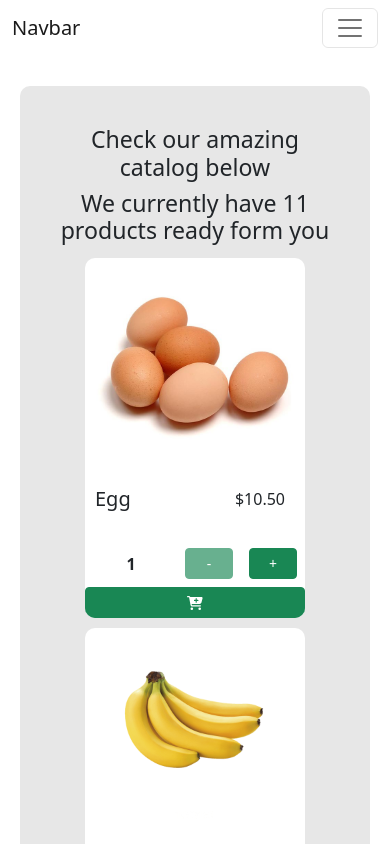
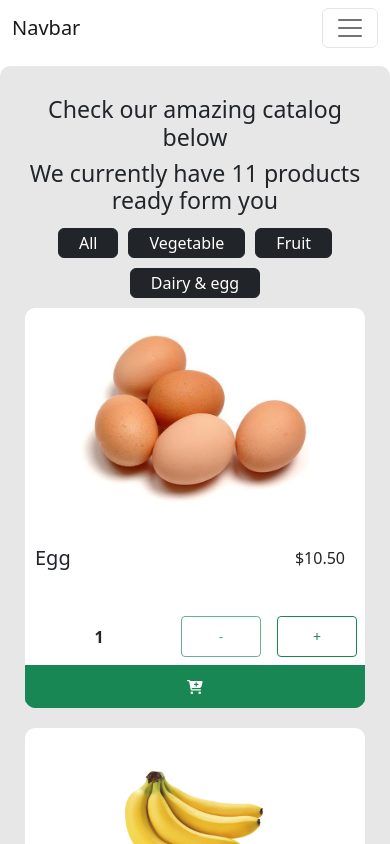
Before and after one commit to RCJK33/onlinestore_client, a React (Create React App) app: page / in a window 390 px wide. Shown: the top 844 px of the page. Built offline with nearby package versions, Linux system fonts and the light colour scheme.

Commit message:
Class 3
FSDI 107 CH 37 SDGKU

```diff
--- a/src/Services/DataService.js
+++ b/src/Services/DataService.js
@@ -4,7 +4,7 @@ let catalog = [
         name:"Egg",
         price: 10.5,
         img: "egg.jpg",
-        category: "Fruit"
+        category: "Dairy & egg"
     },
     {
         _id:2,
@@ -18,7 +18,7 @@ let catalog = [
         name:"Carrot",
         price: 27.0,
         img: "carrot.jpg",
-        category: "Fruit"
+        category: "Vegetable"
     },
     {
         _id:4,
@@ -32,7 +32,7 @@ let catalog = [
         name:"Green Bell Poper",
         price: 20.1,
         img: "green_bell_poper.jpg",
-        category: "Fruit"
+        category: "Vegetable"
     },
     {
         _id:6,
@@ -46,7 +46,7 @@ let catalog = [
         name:"Mushroom",
         price: 27.0,
         img: "mushroom.jpg",
-        category: "Vegetable"
+        category: "Dairy & egg"
     },
     {
         _id:8,
@@ -81,7 +81,6 @@ let catalog = [
 class DataService{
     getProducts() {
         return catalog;
-
         // TODO: Get catalog from server
     }
 }
--- a/src/components/catolog.jsx
+++ b/src/components/catolog.jsx
@@ -8,18 +8,40 @@ const Catalog = () => {
 
     const [allProducts, setAllProducts] = useState([]);
 
+    const [categories,setCategories] = useState([]);
+    const [productsToDisplay,setProductsToDisplay] = useState([]);
+
     useEffect(() => {
         let service = new DataService();
         let prods = service.getProducts();
         setAllProducts(prods);
+        setProductsToDisplay(prods)
+        loadCatalog();
     }, []);
+
+    function loadCatalog() {
+        let catalg = ["Vegetable","Fruit","Dairy & egg"];
+        setCategories(catalg);
+    }
+
+    function filter(category) {
+        let list = [];
+        allProducts.forEach(product => {
+            if (product.category === category) list.push(product);
+        });
+        setProductsToDisplay(list);
+    };
 
     return (
         <div className="catalog">
             <h3>Check our amazing catalog below</h3>
             <h3>We currently have {allProducts.length} products ready form you</h3>
+            <div className="filters">
+                <button onClick={() => setProductsToDisplay(allProducts)} className="btn btn-dark">All</button>
+                {categories.map( filtr => <button onClick={() => filter(filtr)} className="btn btn-dark">{filtr}</button>)}
+            </div>
             <div className="products">
-                {allProducts.map(prod => <Product data={prod} />)}
+                {productsToDisplay.map(prod => <Product data={prod} />)}
             </div>
         </div>
     );
--- a/src/components/cssStyles/catalog.css
+++ b/src/components/cssStyles/catalog.css
@@ -1,7 +1,48 @@
 .catalog{
+    display: flex;
+    flex-direction: column;
+    align-items: center;
+
     background-color: #e7e7e7;
-    padding: 40px;
-    margin: 30px 20px;
+    padding: 30px 50px;
+    margin: 10px 20px;
+    margin-bottom: 20px;
 
     border-radius: 10px;
 }
+
+.products{
+    display: grid;
+    grid-template-columns: repeat(4, 1fr);
+    grid-gap: 10px;
+
+    width: fit-content;
+    margin: 0
+}
+
+.filters button{
+    padding: 2px 20px;
+    margin: 5px;
+}
+
+@media (min-width: 800px) and (max-width: 1024px) {
+    .products{
+        grid-template-columns: repeat(3,1fr);
+    }
+}
+@media (min-width: 480px) and (max-width: 800px) {
+    .products{
+        grid-template-columns: repeat(2,1fr);
+    }
+}
+@media (max-width: 480px) {
+    .catalog{
+        padding: 30px 20px;
+        margin: 10px 0px;
+        margin-bottom: 20px;
+    }
+    .products{
+        grid-template-columns: repeat(1,1fr);
+        width: 100%;
+    }
+}
--- a/src/components/cssStyles/product.css
+++ b/src/components/cssStyles/product.css
@@ -15,6 +15,10 @@
     margin: 5px;
 
     overflow: hidden;
+}
+
+.product .btn-success{
+    border-radius: 0px;
 }
 
 .product-element{
@@ -37,3 +41,13 @@
     margin: 0;
     text-align: left;
 }
+
+@media (max-width: 480px) {
+    .product{
+        width: auto;
+        height: 400px;
+    }
+    .product .btn-success{
+        padding: 10px;
+    }
+}
--- a/src/components/cssStyles/quantityPicker.css
+++ b/src/components/cssStyles/quantityPicker.css
@@ -16,3 +16,10 @@
     height: 31px;
     margin: 8px
 }
+
+@media (max-width: 480px) {
+    .qt-picker button{
+        width: 80px;
+        height: 41px;
+    }
+}
--- a/src/components/quantityPicker.jsx
+++ b/src/components/quantityPicker.jsx
@@ -17,8 +17,8 @@ function QuantityPicker() {
     return(
         <div className="qt-picker">
             <label>{quantity}</label>
-            <button className="btn btn-success btn-sm" onClick={handleDecrease} disabled={quantity === 1}>-</button>
-            <button className="btn btn-success btn-sm" onClick={handleIncrease}>+</button>
+            <button className="btn btn-outline-success btn-sm" onClick={handleDecrease} disabled={quantity === 1}>-</button>
+            <button className="btn btn-outline-success btn-sm" onClick={handleIncrease}>+</button>
         </div>
     );
 }
```
